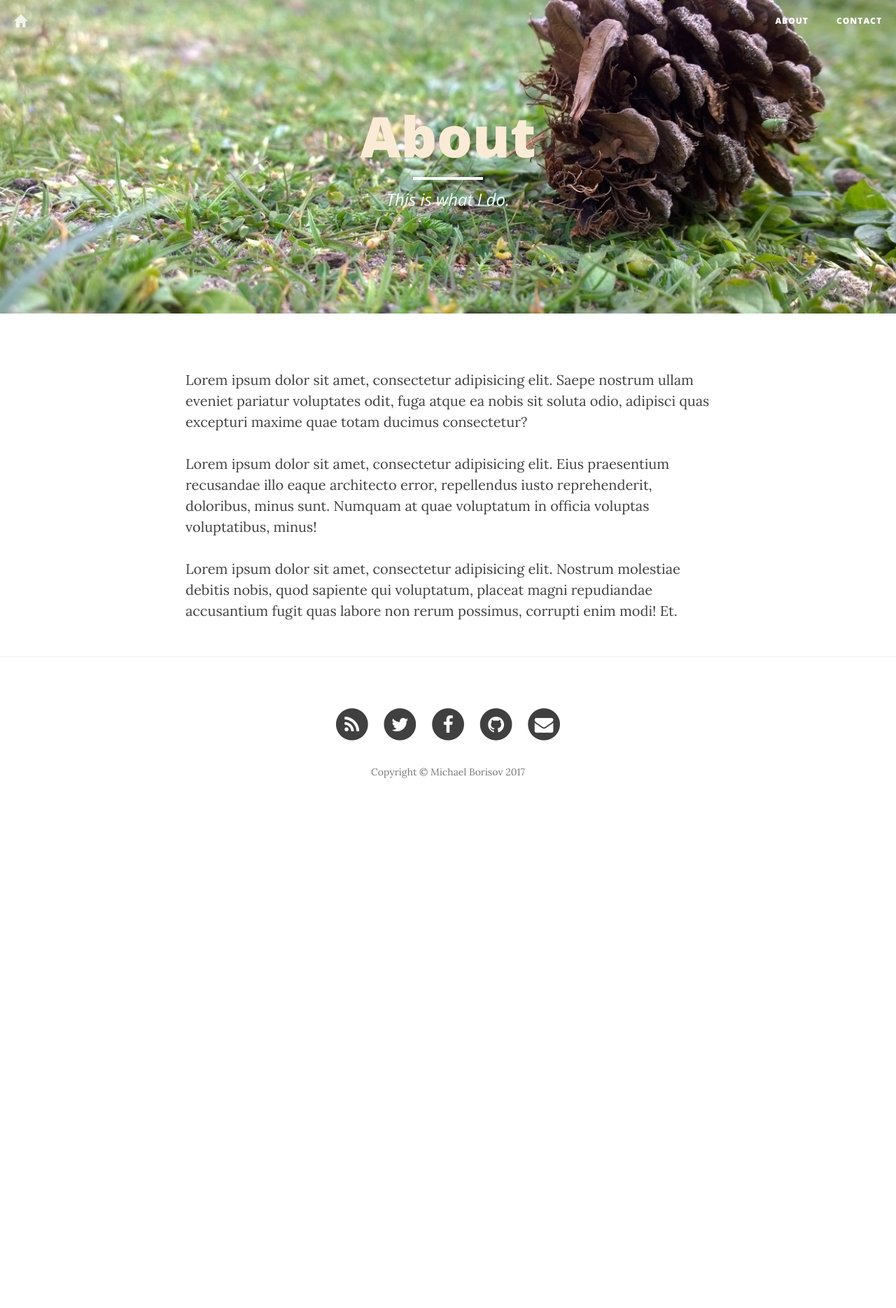
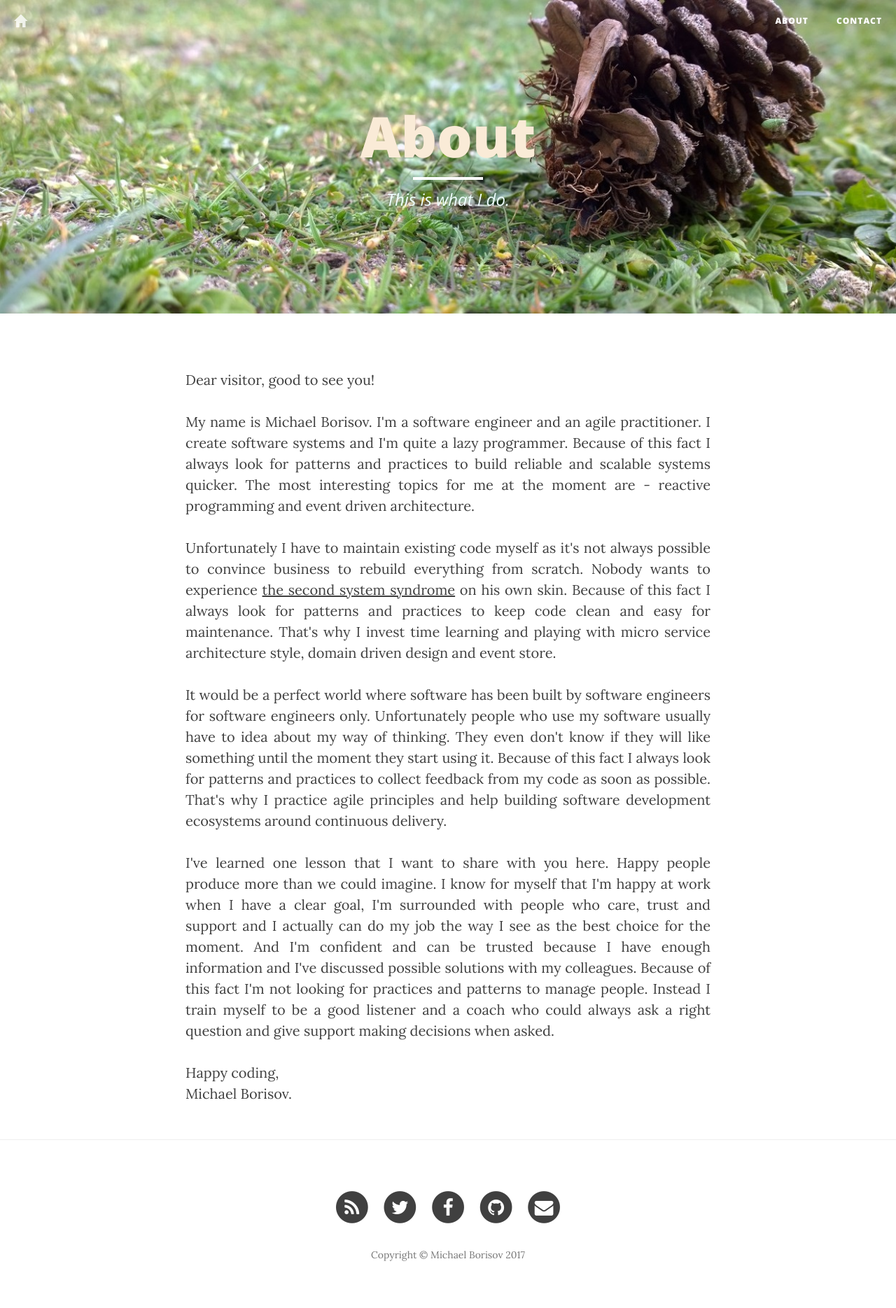
Before and after one commit to corker/corker.github.io, a Jekyll site: the page built from about.html, in a window 1280 px wide. Shown: the whole page at 70% size. Built offline with Jekyll 4.4.1, drawn with Linux system fonts in a browser that asks for light colours; nearby versions of some CDN libraries; before the commit the page ends 1179 px from its top, so only the background shows below that.

Commit message:
some words on about page

```diff
--- a/about.html
+++ b/about.html
@@ -5,8 +5,34 @@ description: "This is what I do."
 header-img: "img/about-bg.jpg"
 ---
 
-<p>Lorem ipsum dolor sit amet, consectetur adipisicing elit. Saepe nostrum ullam eveniet pariatur voluptates odit, fuga atque ea nobis sit soluta odio, adipisci quas excepturi maxime quae totam ducimus consectetur?</p>
-
-<p>Lorem ipsum dolor sit amet, consectetur adipisicing elit. Eius praesentium recusandae illo eaque architecto error, repellendus iusto reprehenderit, doloribus, minus sunt. Numquam at quae voluptatum in officia voluptas voluptatibus, minus!</p>
-
-<p>Lorem ipsum dolor sit amet, consectetur adipisicing elit. Nostrum molestiae debitis nobis, quod sapiente qui voluptatum, placeat magni repudiandae accusantium fugit quas labore non rerum possimus, corrupti enim modi! Et.</p>
+<p>Dear visitor, good to see you!</p>
+<p>
+    My name is Michael Borisov. I'm a software engineer and an agile practitioner. I create software systems and
+    I'm quite a lazy programmer. Because of this fact I always look for patterns and practices to build reliable and
+    scalable systems quicker. The most interesting topics for me at the moment are - reactive programming and
+    event driven architecture.</p>
+<p>
+    Unfortunately I have to maintain existing code myself as it's not always possible to convince business
+    to rebuild everything from scratch. Nobody wants to experience
+    <a href="https://en.wikipedia.org/wiki/Second-system_effect" target="_blank">the second system syndrome</a>
+    on his own skin. Because of this fact I always look for patterns and practices to keep code clean and easy
+    for maintenance. That's why I invest time learning and playing with micro service architecture style,
+    domain driven design and event store.</p>
+<p>
+    It would be a perfect world where software has been built by software engineers for software engineers only.
+    Unfortunately people who use my software usually have to idea about my way of thinking. They even don't know
+    if they will like something until the moment they start using it. Because of this fact I always look for
+    patterns and practices to collect feedback from my code as soon as possible. That's why I practice agile principles
+    and help building software development ecosystems around continuous delivery.</p>
+<p>
+    I've learned one lesson that I want to share with you here. Happy people produce more than we could imagine.
+    I know for myself that I'm happy at work when I have a clear goal, I'm surrounded with people who care, trust and
+    support and I actually can do my job the way I see as the best choice for the moment. And I'm confident and
+    can be trusted because I have enough information and I've discussed possible solutions with my colleagues.
+    Because of this fact I'm not looking for practices and patterns to manage people. Instead I train myself to be a
+    good listener and a coach who could always ask a right question and give support making decisions when asked.
+</p>
+<p>
+    Happy coding,<br/>
+    Michael Borisov.
+</p>
--- a/css/clean-blog.css
+++ b/css/clean-blog.css
@@ -12,6 +12,7 @@ body {
 p {
   line-height: 1.5;
   margin: 30px 0;
+  text-align: justify;
 }
 p a {
   text-decoration: underline;
```
